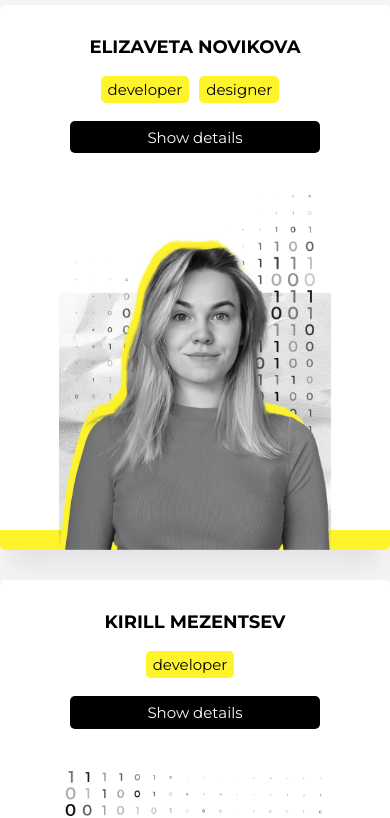
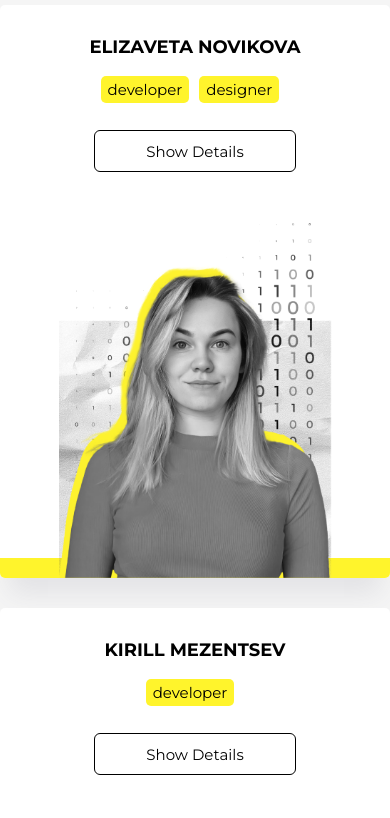
Before and after one commit to KirillVM/graphiql-app, a React (Vite) app: page / in a window 390 px wide. Shown: the part 2020-2838 px from the top of the page. Built offline with nearby package versions, Linux system fonts and the light colour scheme.

Commit message:
refactor: replace the button on the welcome page with a component

```diff
--- a/src/components/DeveloperCard/DeveloperCard.module.scss
+++ b/src/components/DeveloperCard/DeveloperCard.module.scss
@@ -37,6 +37,11 @@
     height: 0.3rem;
     border-radius: 0.5rem;
     border: none;
+  }
+
+  button {
+    display: none;
+    width: 20rem;
   }
 }
 
@@ -93,26 +98,6 @@
   }
 }
 
-.details-button {
-  display: none;
-  border: none;
-  background: $color-black;
-  color: $color-secondary;
-  padding: 0.75rem 1rem;
-  border-radius: 0.5rem;
-  margin-top: 2rem;
-  width: 25rem;
-  transition: background 0.3s ease;
-  cursor: pointer;
-
-  &:hover {
-    background: $color-accent-dark;
-  }
-
-  &:active {
-    scale: 0.95;
-  }
-}
 
 @media (min-width: 768px) {
   #kirill-mezentsev {
@@ -153,6 +138,11 @@
     hr {
       display: none;
     }
+
+    button {
+      display: block;
+      margin: 3rem 0 1rem;
+    }
   }
 
   .info {
@@ -180,10 +170,6 @@
     }
   }
 
-  .details-button {
-    display: block;
-  }
-
   .details {
     max-height: 0;
     overflow: hidden;
--- a/src/components/DeveloperCard/DeveloperCard.tsx
+++ b/src/components/DeveloperCard/DeveloperCard.tsx
@@ -2,6 +2,7 @@ import { useState } from 'react';
 import { DeveloperCardProps } from './DeveloperCard.interface';
 import styles from './DeveloperCard.module.scss';
 import clsx from 'clsx';
+import CustomButton from '../CustomButton/CustomButton';
 
 const DeveloperCard = ({ developer }: DeveloperCardProps) => {
   const [showDetails, setShowDetails] = useState(false);
@@ -29,9 +30,9 @@ const DeveloperCard = ({ developer }: DeveloperCardProps) => {
             ))}
           </div>
         </div>
-        <button className={styles['details-button']} onClick={toggleDetails}>
+        <CustomButton type="white" size="large" onClick={toggleDetails}>
           {showDetails ? 'Hide details' : 'Show details'}
-        </button>
+        </CustomButton>
         <hr />
         <div
           className={clsx(styles.details, {
```
